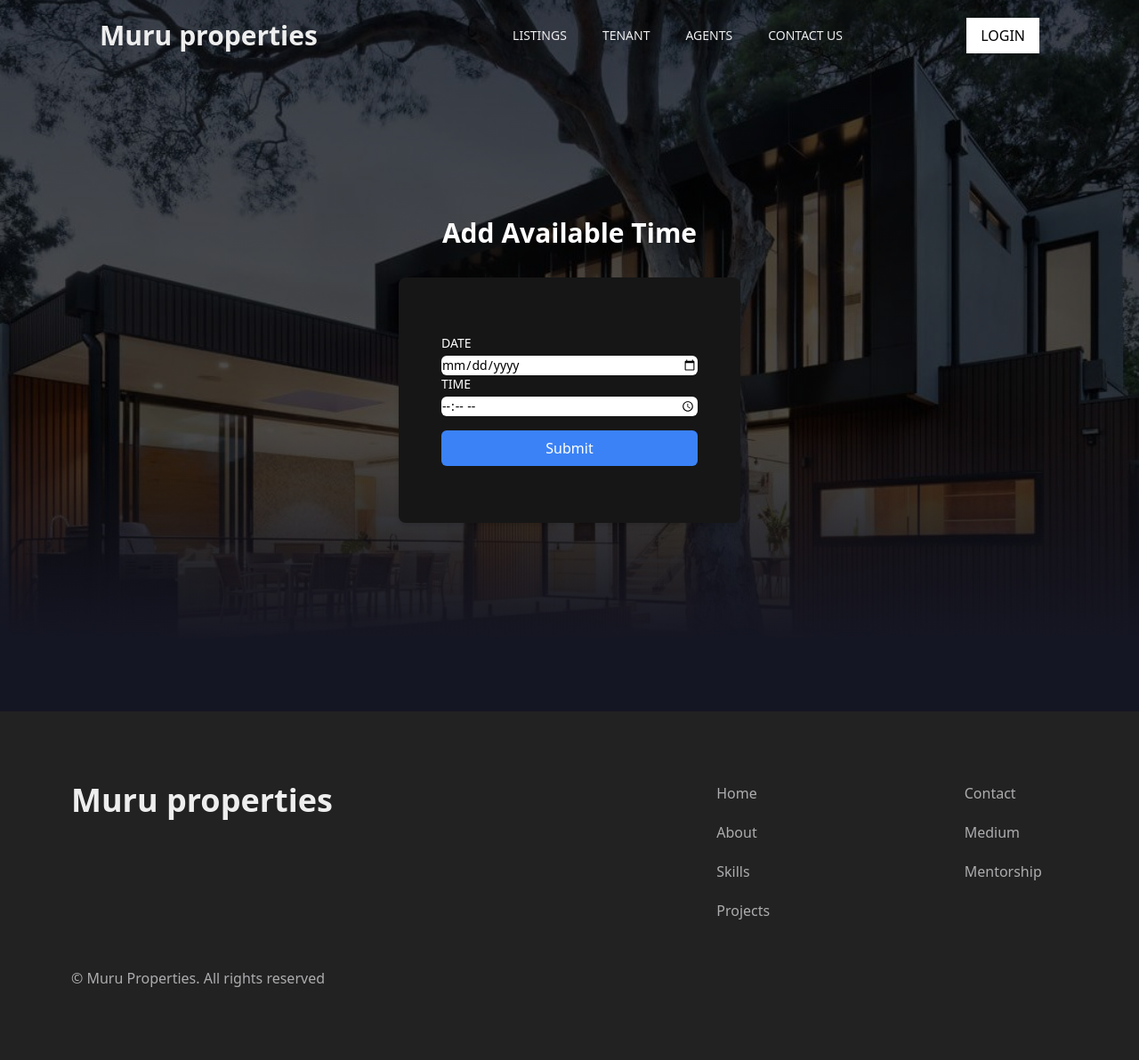
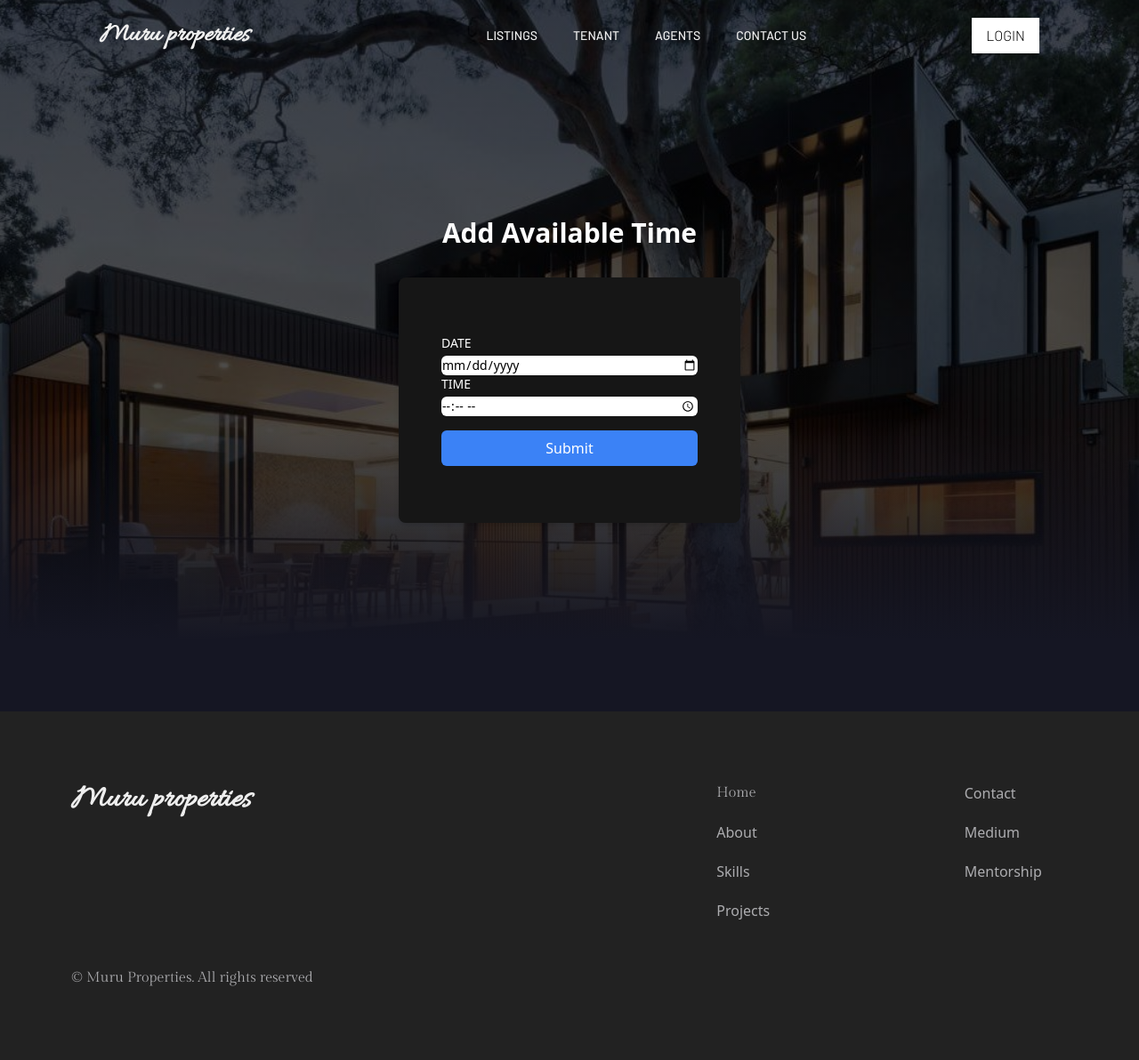
Before and after one commit to Kimutai01/real-estate-django, a Django app: page /add_available_time/1/ in a window 1280 px wide. Shown: the whole page at 89% size. Run offline with Django 4.2, Linux system fonts and the light colour scheme; data comes from the database, SQL or seed files in the repository; parts of the project's set-up code (start-up, migrations or seed data) failed here and were passed over; some libraries are stand-ins or nearby versions.

Commit message:
Updated fonts

```diff
--- a/static/css/main.css
+++ b/static/css/main.css
@@ -14,3 +14,15 @@
   display: flex;
   align-items: center;
 }
+
+.font-allura {
+  font-family: "Allura", cursive;
+}
+
+.font-barlow {
+  font-family: "Barlow", sans-serif;
+}
+
+.font-gilda {
+  font-family: "Gilda Display", serif;
+}
```
